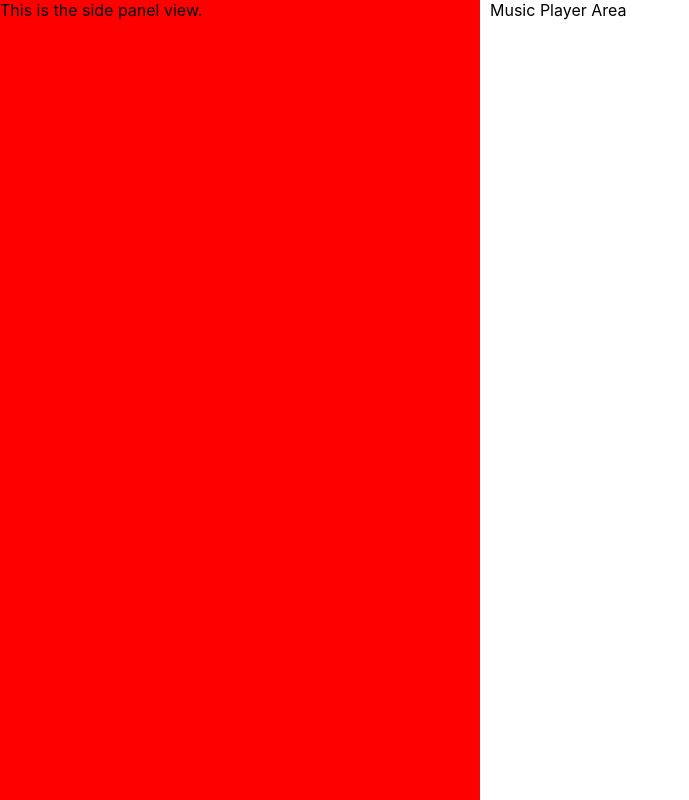
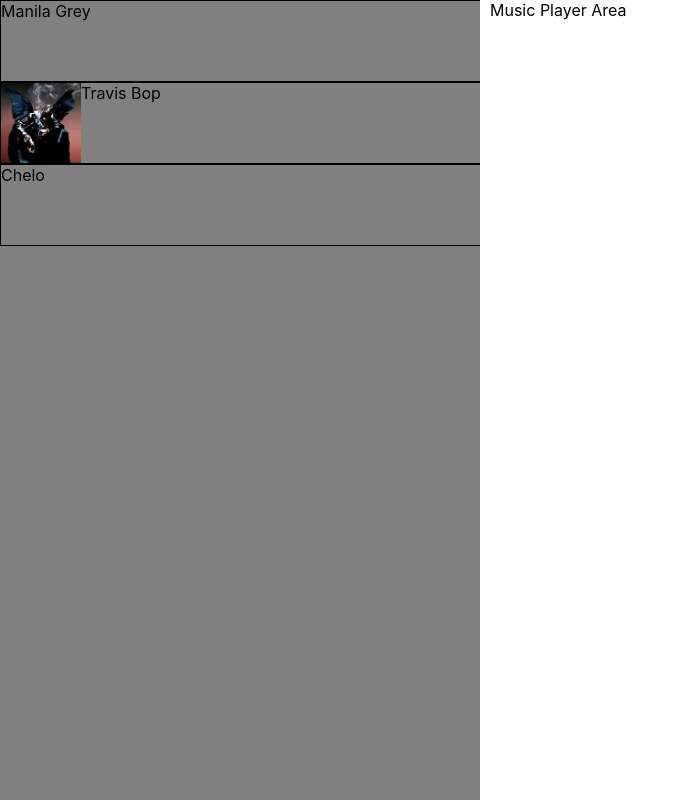
Before and after one commit to F8rty/f8rty-musixmatch, a React (Create React App) app: page / in a window 1280 px wide. Shown: the whole page, without its empty margins (0-689 px from the left). Built offline with nearby package versions, Linux system fonts and the light colour scheme.

Commit message:
Basic Sidepanel styling
sizing album art plus tile height restrictions

```diff
--- a/src/client/components/SidePanelView.js
+++ b/src/client/components/SidePanelView.js
@@ -4,10 +4,20 @@
 function SidePanelView(props) {
 	return (
 		<>
-			<div id = "sidePanelContainer" style = {{minWidth: props.minWidth, maxWidth: props.maxWidth}} className = "sidenav">
-				<div>
-					This is the side panel view.
-				</div>
+			<div id="sidePanelContainer" style={{ minWidth: props.minWidth, maxWidth: props.maxWidth }} className="sidenav">
+
+				<div class="songtile">
+					Manila Grey
+
+					</div>
+				<div class="songtile">
+					<img alt="Travis Scott Beibs in the trap" src="/images/albums/beibs.jpg"></img>
+						Travis Bop
+					</div>
+				<div class="songtile">
+					Chelo
+					</div>
+
 			</div>
 		</>
 	);
--- a/src/client/stylesheets/SidePanelView.css
+++ b/src/client/stylesheets/SidePanelView.css
@@ -4,6 +4,22 @@
 	z-index: 1;
 	top: 0;
 	left: 0;
-	background-color: red;
+	background-color: grey;
 	overflow-x: hidden;
 }
+
+.songtile{
+	display:flex;
+	width:100%;
+	height: 10%;
+	border-color: black;
+	border-width:1px;
+	border-style:solid;
+}
+
+img{
+	display:block;
+	max-height:100%;
+	width:auto;
+	height:auto;
+}
```
